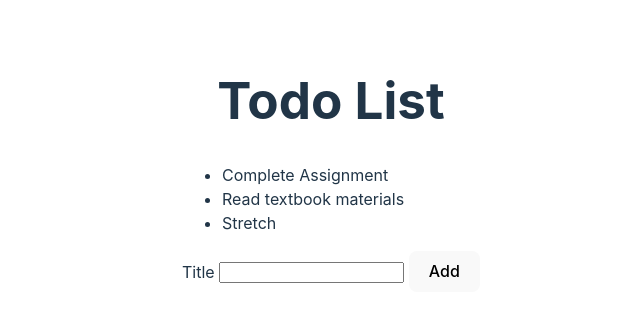
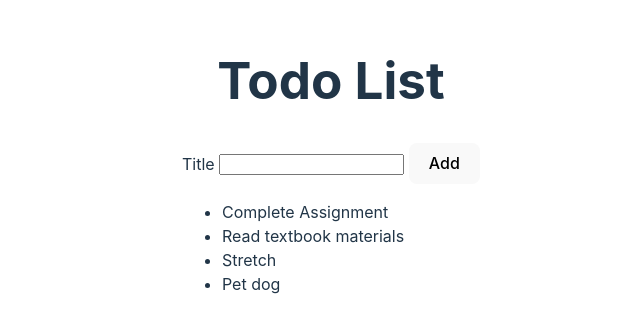
Before and after one commit to jadewink/react-todo, a React (Vite) app: page / in a window 1280 px wide. Shown: the part 235-568 px from the top of the page, without its empty margins (309-949 px from the left). Built offline with nearby package versions, Linux system fonts and the light colour scheme.

Commit message:
move AddTodoForm to below heading

```diff
--- a/src/App.jsx
+++ b/src/App.jsx
@@ -12,8 +12,9 @@ function App() {
   return (
     <>
       <h1>Todo List</h1>
+      <AddTodoForm />
       <TodoList />
-      <AddTodoForm />
+
     </>
   )
 }
--- a/src/TodoList.jsx
+++ b/src/TodoList.jsx
@@ -9,6 +9,9 @@ const todoList = [{
   {
     "id": "3",
     "title": "Stretch"
+  },{
+    "id": "4",
+    "title": "Pet dog"
   }]
 
 function TodoList() {
@@ -20,7 +23,7 @@ function TodoList() {
           );
         })}
       </ul>
-);
+    );
 }
 
 export default TodoList;
```
